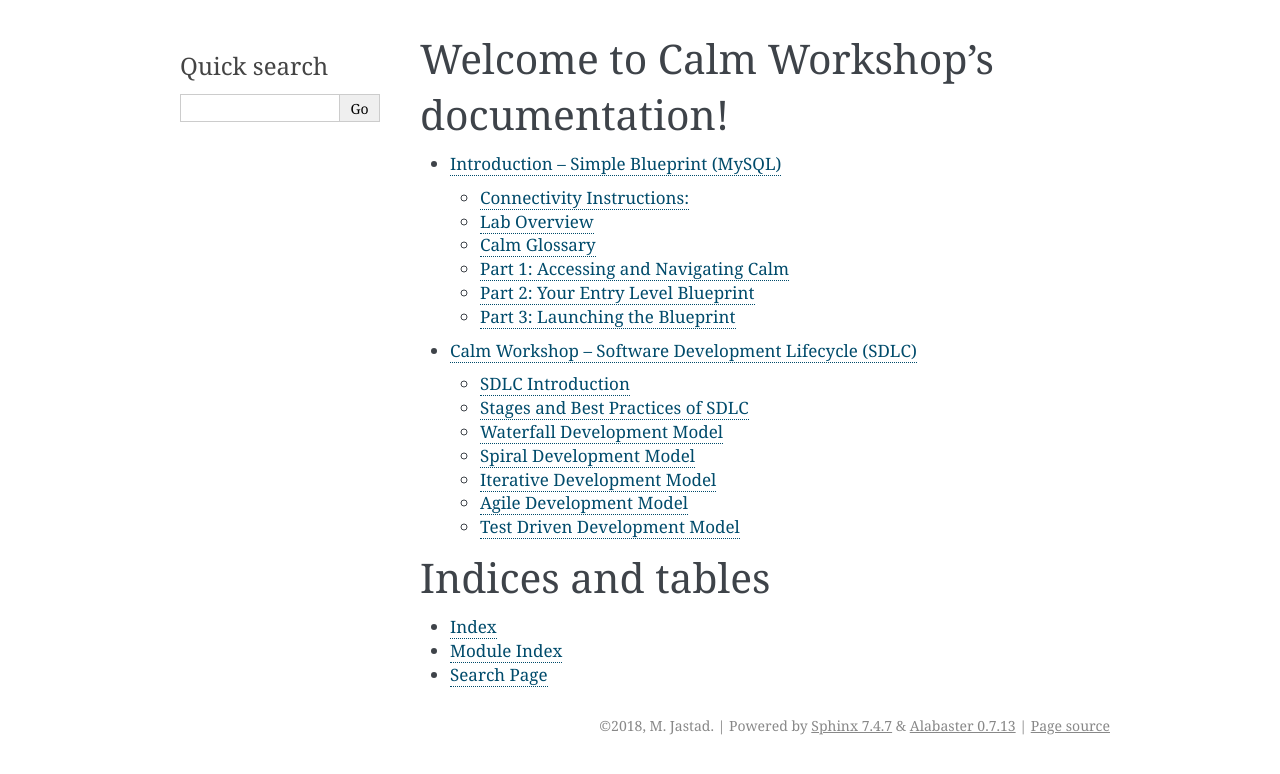
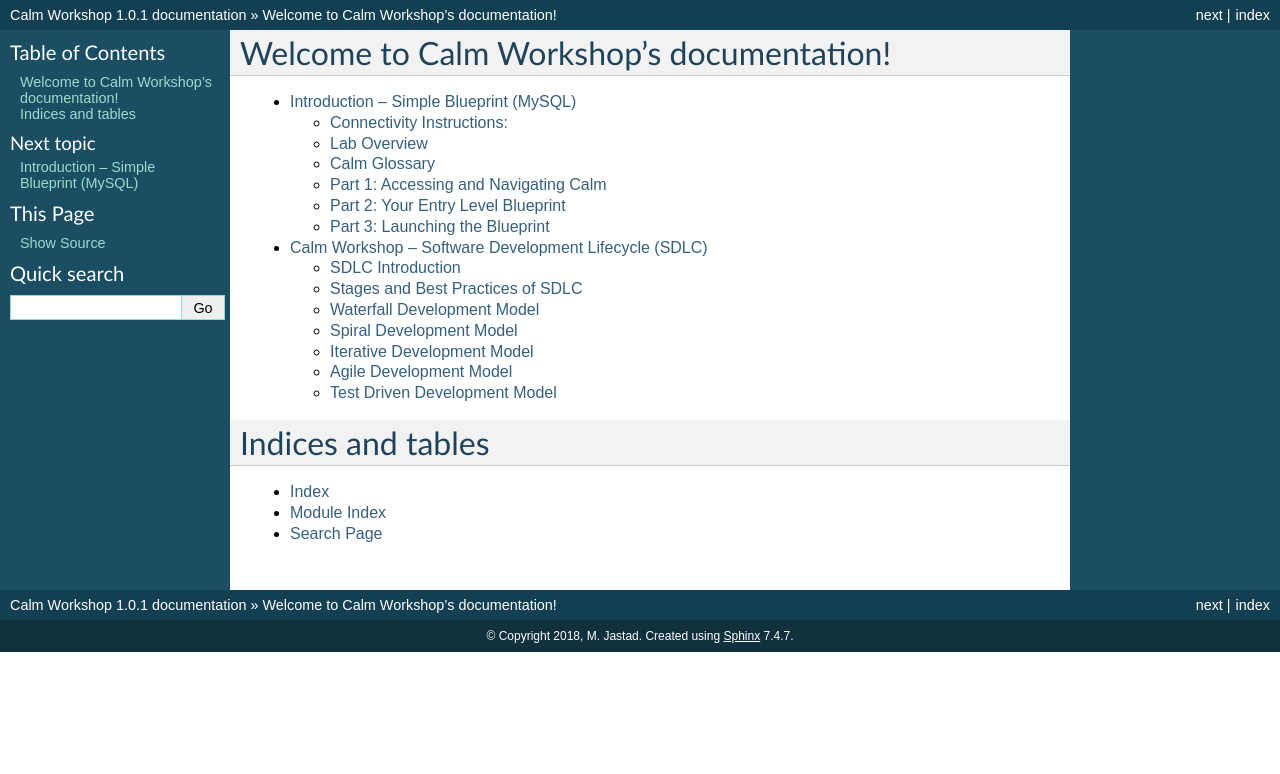
Before and after one commit to dawgfish/calm, a Sphinx documentation site: the page built from docs/index.rst, in a window 1280 px wide. Shown: the top 774 px of the page. Built offline with Sphinx 7.4.7, drawn with Linux system fonts in a browser that asks for light colours.

Commit message:
Update conf.py

```diff
--- a/docs/conf.py
+++ b/docs/conf.py
@@ -16,8 +16,9 @@
 # add these directories to sys.path here. If the directory is relative to the
 # documentation root, use os.path.abspath to make it absolute, like shown here.
 #
-# import os
-# import sys
+import os
+import sys
+
 # sys.path.insert(0, os.path.abspath('.'))
 
 
@@ -68,7 +69,7 @@
 # List of patterns, relative to source directory, that match files and
 # directories to ignore when looking for source files.
 # This patterns also effect to html_static_path and html_extra_path
-exclude_patterns = ['_build', 'Thumbs.db', '.DS_Store']
+exclude_patterns = ['_build']
 
 # The name of the Pygments (syntax highlighting) style to use.
 pygments_style = 'sphinx'
@@ -82,7 +83,7 @@
 # The theme to use for HTML and HTML Help pages.  See the documentation for
 # a list of builtin themes.
 #
-html_theme = 'alabaster'
+html_theme = 'default'
 
 # Theme options are theme-specific and customize the look and feel of a theme
 # further.  For a list of options available for each theme, see the
@@ -100,12 +101,7 @@
 #
 # This is required for the alabaster theme
 # refs: http://alabaster.readthedocs.io/en/latest/installation.html#sidebars
-html_sidebars = {
-    '**': [
-        'relations.html',  # needs 'show_related': True theme option to display
-        'searchbox.html',
-    ]
-}
+html_sidebars = {}
 
 
 # -- Options for HTMLHelp output ------------------------------------------
```
